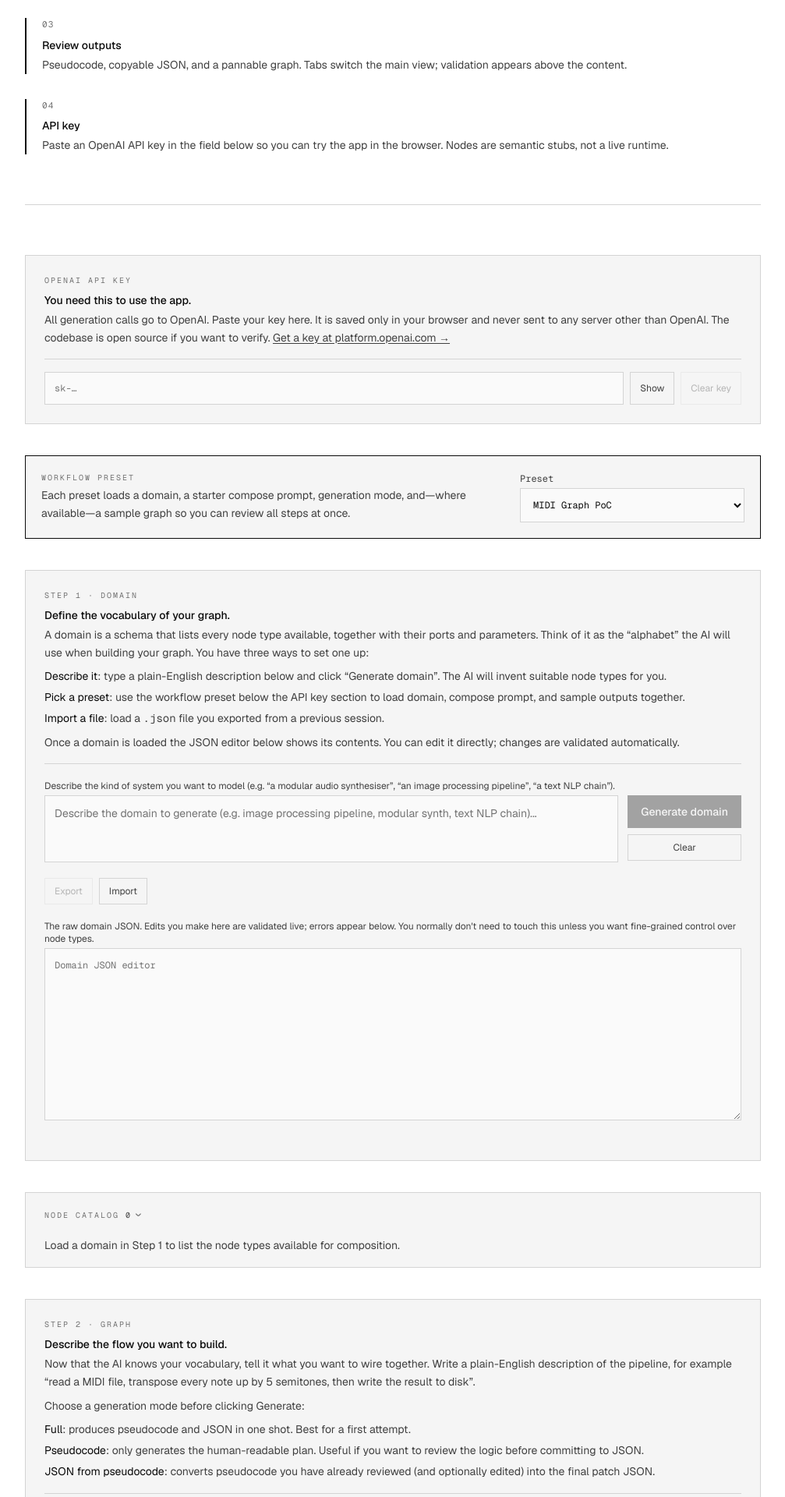
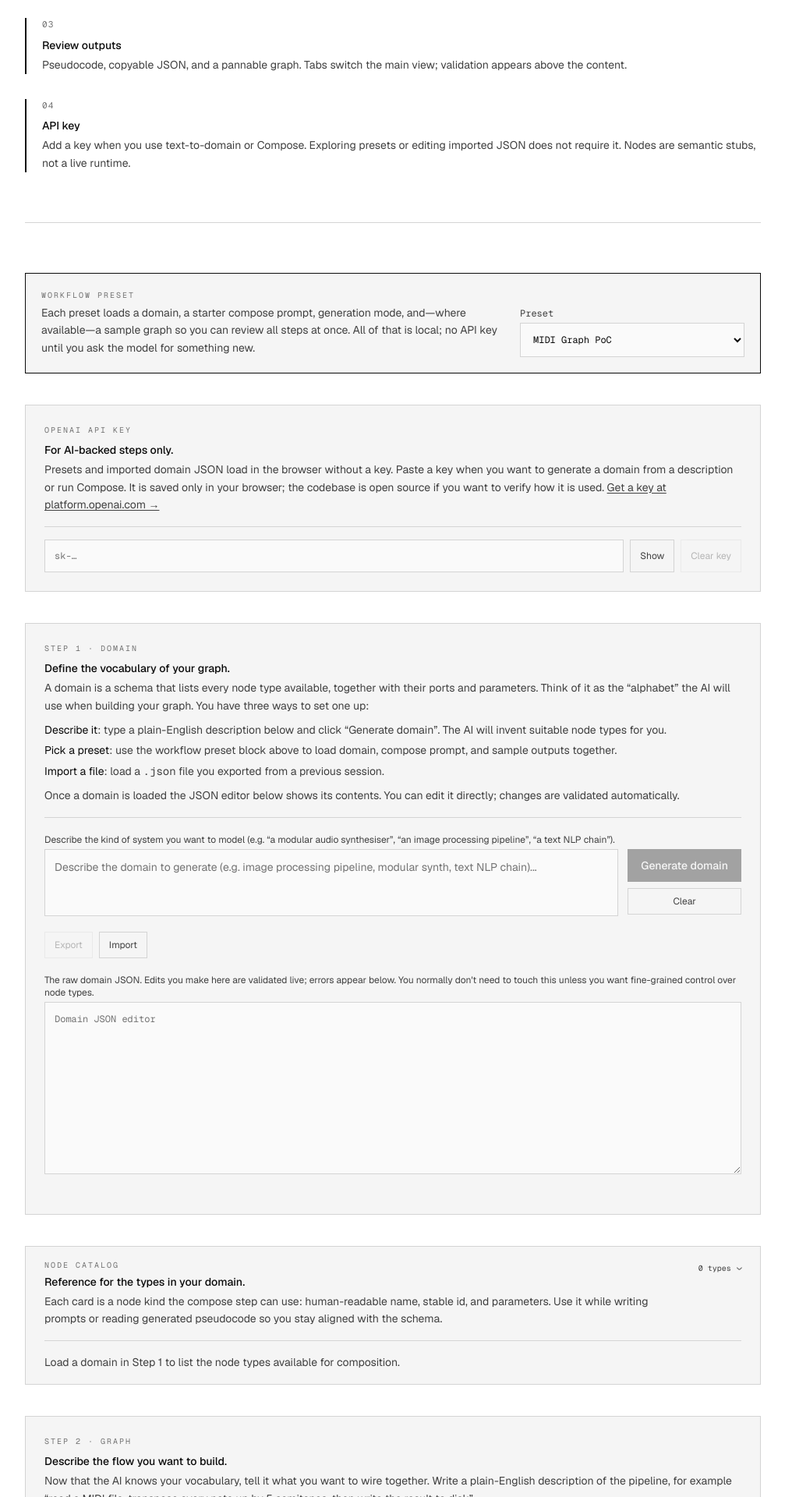
Before and after one commit to aylesim/Glossia, a Next.js app: page / in a window 1280 px wide. Shown: the part 594-2514 px from the top of the page at 78% size, without its empty margins (136-1143 px from the left). Built offline with nearby package versions, Linux system fonts and the light colour scheme.

Commit message:
refactor: enhance UI components and update text for clarity in ApiKeySection, DomainSection, OverviewSection, and NodeCatalog

```diff
--- a/app/components/NodeCatalog.tsx
+++ b/app/components/NodeCatalog.tsx
@@ -41,17 +41,27 @@ export default function NodeCatalog({ domain }: { domain: Domain | null }) {
 
   return (
     <section className="border border-[var(--border)] bg-[var(--surface)] px-5 py-4 sm:px-6">
+      <div className="border-b border-[var(--border)] pb-4">
+        <div className="flex flex-wrap items-start justify-between gap-3">
+          <div className="min-w-0 flex-1 space-y-1">
+            <p className="font-mono text-[10px] uppercase tracking-[0.2em] text-[var(--fg-subtle)]">Node catalog</p>
+            <p className="text-sm font-medium">Reference for the types in your domain.</p>
+            <p className="text-sm leading-relaxed text-[var(--fg-muted)]">
+              Each card is a node kind the compose step can use: human-readable name, stable id, and parameters. Use it
+              while writing prompts or reading generated pseudocode so you stay aligned with the schema.
+            </p>
+          </div>
           <button
             type="button"
             onClick={() => setOpen((v) => !v)}
-        className="flex w-full items-center gap-2 text-left transition-opacity hover:opacity-80"
+            className="flex shrink-0 items-center gap-2 rounded-sm text-left transition-opacity hover:opacity-80"
+            aria-expanded={open}
           >
-        <span className="font-mono text-[10px] uppercase tracking-[0.2em] text-[var(--fg-subtle)]">
-          Node catalog
-        </span>
-        <span className="font-mono text-[10px] tabular-nums text-[var(--fg-muted)]">{nodeCount}</span>
+            <span className="font-mono text-[10px] tabular-nums text-[var(--fg-muted)]">{nodeCount} types</span>
             <span className={`text-[var(--fg-subtle)] transition-transform ${open ? "rotate-90" : ""}`}>›</span>
           </button>
+        </div>
+      </div>
 
       {open && (
         <>
--- a/app/home/components/ApiKeySection.tsx
+++ b/app/home/components/ApiKeySection.tsx
@@ -19,10 +19,11 @@ export default function ApiKeySection({
     <section className="space-y-4 border border-[var(--border)] bg-[var(--surface)] p-5 sm:p-6">
       <div className="border-b border-[var(--border)] pb-4">
         <p className="font-mono text-[10px] uppercase tracking-[0.2em] text-[var(--fg-subtle)]">OpenAI API key</p>
-        <p className="mt-2 text-sm font-medium">You need this to use the app.</p>
+        <p className="mt-2 text-sm font-medium">For AI-backed steps only.</p>
         <p className="mt-1 text-sm leading-relaxed text-[var(--fg-muted)]">
-          All generation calls go to OpenAI. Paste your key here. It is saved only in your browser and never sent to
-          any server other than OpenAI. The codebase is open source if you want to verify.{" "}
+          Presets and imported domain JSON load in the browser without a key. Paste a key when you want to generate a
+          domain from a description or run Compose. It is saved only in your browser; the codebase is open source if you
+          want to verify how it is used.{" "}
           <a
             href="https://platform.openai.com/api-keys"
             target="_blank"
--- a/app/home/components/DomainSection.tsx
+++ b/app/home/components/DomainSection.tsx
@@ -49,8 +49,8 @@ export default function DomainSection({
             &ldquo;Generate domain&rdquo;. The AI will invent suitable node types for you.
           </li>
           <li>
-            <span className="text-[var(--fg)]">Pick a preset</span>: use the workflow preset below the API key section to
-            load domain, compose prompt, and sample outputs together.
+            <span className="text-[var(--fg)]">Pick a preset</span>: use the workflow preset block above to load domain,
+            compose prompt, and sample outputs together.
           </li>
           <li>
             <span className="text-[var(--fg)]">Import a file</span>: load a <code>.json</code> file you exported from a
--- a/app/home/components/OverviewSection.tsx
+++ b/app/home/components/OverviewSection.tsx
@@ -18,8 +18,8 @@ export default function OverviewSection() {
             <p className="font-mono text-[11px] uppercase tracking-widest text-[var(--fg-subtle)]">01</p>
             <p className="mt-2 text-sm font-medium">Bootstrap the domain</p>
             <p className="mt-1 text-sm leading-relaxed text-[var(--fg-muted)]">
-              Describe the problem space, import JSON, or choose a workflow preset (after the API key) to load domain
-              plus starter prompt (and a sample graph when the preset includes one).
+              Start with a workflow preset or import JSON to load a domain in the browser with no API key, or describe the
+              problem space and generate a domain with the model once you have added a key below.
             </p>
           </div>
           <div className="border-l-2 border-[var(--border-strong)] pl-5">
@@ -41,8 +41,8 @@ export default function OverviewSection() {
             <p className="font-mono text-[11px] uppercase tracking-widest text-[var(--fg-subtle)]">04</p>
             <p className="mt-2 text-sm font-medium">API key</p>
             <p className="mt-1 text-sm leading-relaxed text-[var(--fg-muted)]">
-              Paste an OpenAI API key in the field below so you can try the app in the browser. Nodes are semantic
-              stubs, not a live runtime.
+              Add a key when you use text-to-domain or Compose. Exploring presets or editing imported JSON does not
+              require it. Nodes are semantic stubs, not a live runtime.
             </p>
           </div>
         </div>
--- a/app/home/components/PresetSection.tsx
+++ b/app/home/components/PresetSection.tsx
@@ -14,7 +14,8 @@ export default function PresetSection({ selectedPresetId, onSelectPreset }: Pres
           <p className="font-mono text-[10px] uppercase tracking-[0.2em] text-[var(--fg-subtle)]">Workflow preset</p>
           <p className="text-sm leading-relaxed text-[var(--fg-muted)]">
             Each preset loads a domain, a starter compose prompt, generation mode, and—where available—a sample graph
-            so you can review all steps at once.
+            so you can review all steps at once. All of that is local; no API key until you ask the model for something
+            new.
           </p>
         </div>
         <div className="flex min-w-0 shrink-0 flex-col gap-1 sm:w-72">
--- a/app/page.tsx
+++ b/app/page.tsx
@@ -21,17 +21,17 @@ export default function HomePage() {
         <OverviewSection />
 
         <div className="space-y-10">
+          <PresetSection
+            selectedPresetId={studio.state.selectedPresetId}
+            onSelectPreset={studio.actions.selectPreset}
+          />
+
           <ApiKeySection
             openAiApiKey={studio.state.openAiApiKey}
             showOpenAiApiKey={studio.state.showOpenAiApiKey}
             onOpenAiApiKeyChange={studio.actions.setOpenAiApiKey}
             onToggleOpenAiApiKeyVisibility={studio.actions.toggleOpenAiApiKeyVisibility}
             onClearOpenAiApiKey={studio.actions.clearOpenAiApiKey}
-          />
-
-          <PresetSection
-            selectedPresetId={studio.state.selectedPresetId}
-            onSelectPreset={studio.actions.selectPreset}
           />
 
           <DomainSection
```
Lines whose indentation alone changed are shown as unchanged.
